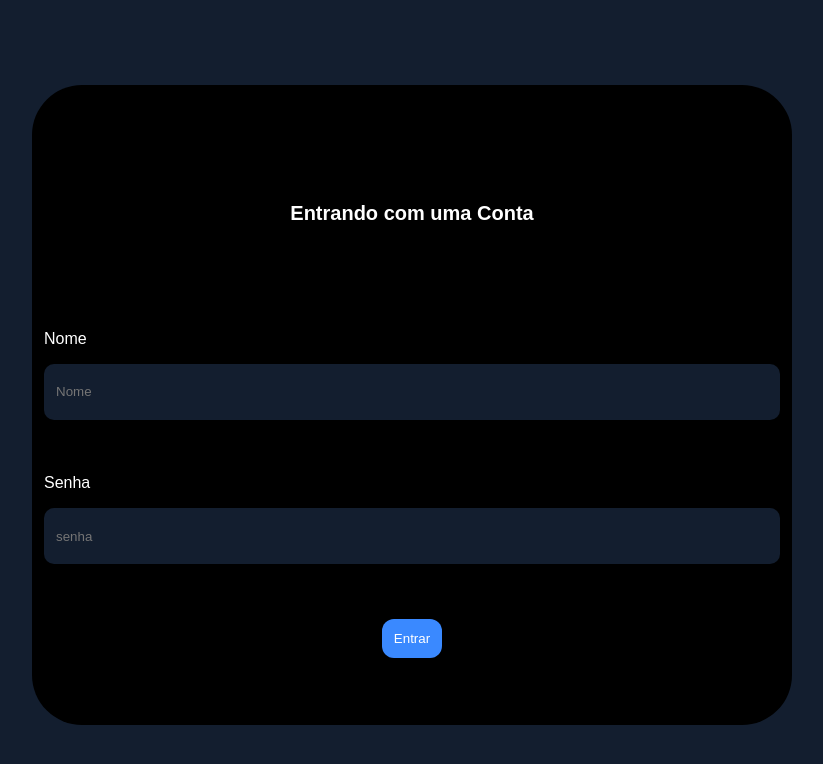
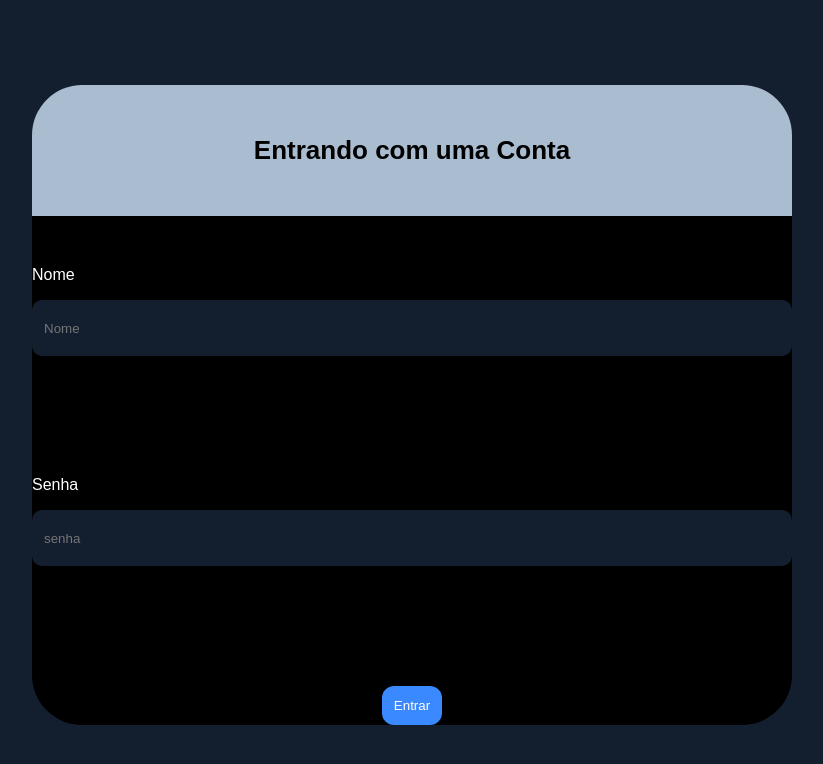
Before and after one commit to AdrielKlem/chatroom, a React (Vite) app: page / in a window 1280 px wide. Shown: the top 764 px of the page, without its empty margins (228-1051 px from the left). Built offline with nearby package versions, Linux system fonts and the light colour scheme.

Commit message:
update form

```diff
--- a/src/pages/LognIn/index.tsx
+++ b/src/pages/LognIn/index.tsx
@@ -1,4 +1,4 @@
-import { Container } from "./styles"
+import { Container, Form } from "./styles"
 import { Input } from "../../components/Input"
 import { Button } from "../../components/Button"
 
@@ -6,7 +6,10 @@ import { Button } from "../../components/Button"
 export function LognIn() {
     return (
         <Container>
+            <div className="heading">
                 <h1>Entrando com uma Conta</h1>
+            </div>
+            <Form>
                 <Input
                     label="Nome"
                     name="text"
@@ -21,6 +24,7 @@ export function LognIn() {
                 <Button
                     text="Entrar"
                 />
+            </Form>
         </Container>
     )
 }
--- a/src/pages/LognIn/styles.ts
+++ b/src/pages/LognIn/styles.ts
@@ -5,14 +5,36 @@ export const Container = styled.div`
     background-color: ${({ theme }) => theme.COLORS.BACK_003};
 
     margin: 8.5rem auto 0;
-    padding: 1.2rem;
     height: 80vh;
     max-width: 76rem;
 
     border-radius: 5rem;
 
     display: flex;
+
     flex-direction: column;
     align-items: center;
-    justify-content: space-evenly;
+    gap: 5rem;
+
+    .heading {
+        background-color: ${({ theme }) => theme.COLORS.BACK_001};
+        width: 100%;
+        border-radius: 5rem 5rem 0 0;
+
+
+        > h1 {
+            color: ${({ theme }) => theme.COLORS.BACK_003};
+            font-size: 2.6rem;
+        }
+    }
 `
+
+export const Form = styled.div`
+    width: 100%;
+    height: 100%;
+
+    display: flex;
+    flex-direction: column;
+    align-items: center;
+    justify-content: space-between;
+`
```
Lines whose indentation alone changed are shown as unchanged.
